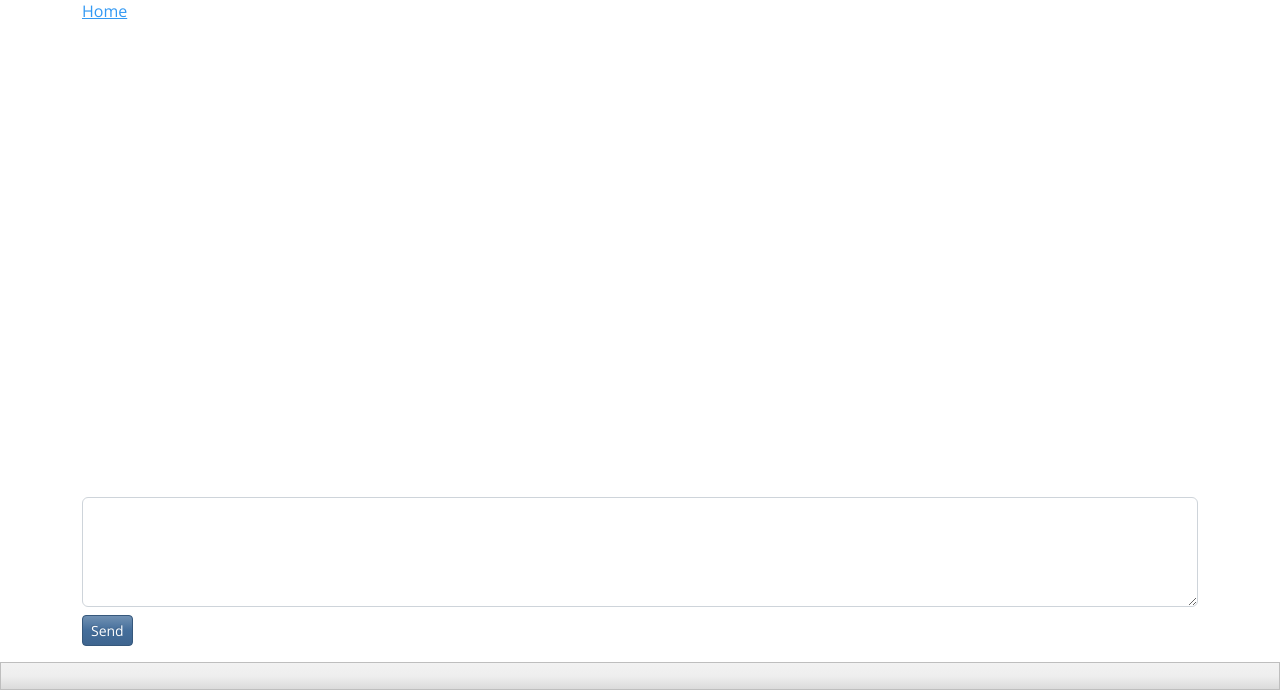
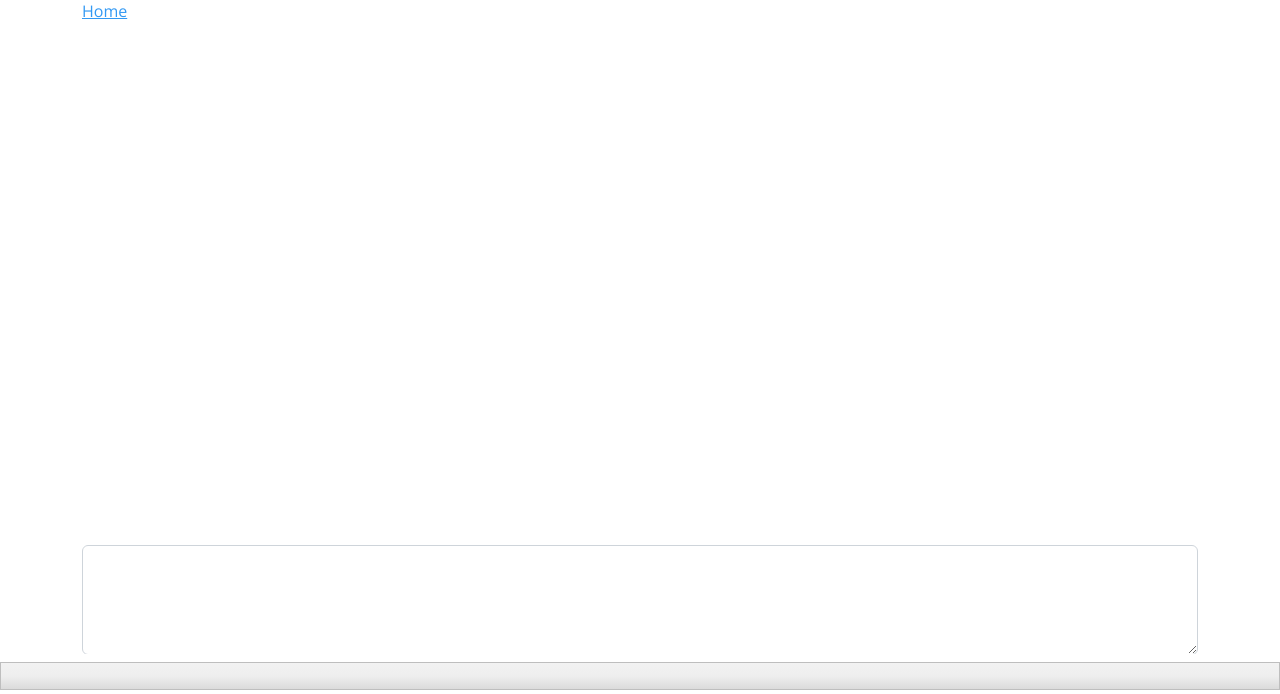
Before and after one commit to surf-bum/journal, a Flask app: page /ui/assistants/1/completion in a window 1280 px wide. Shown: the part 110-804 px from the top of the page. Run offline with Flask 3, Linux system fonts and the light colour scheme; parts of the project's set-up code (start-up, migrations or seed data) failed here and were passed over; some libraries are stand-ins or nearby versions.

Commit message:
fix: main layout can overflow

```diff
--- a/templates/assistants/completion.html
+++ b/templates/assistants/completion.html
@@ -2,7 +2,7 @@
 {% block content %}
     <div class="d-flex flex-column gap-2 h-100">
         <div class="flex-grow-1" id="messages"></div>
-        <form id="promptForm" method="POST" style="margin-bottom: 48px">
+        <form id="promptForm" method="POST">
             <div class="form-group">
                 <textarea autocomplete="off"
                           class="form-control mb-2"
--- a/templates/base.html
+++ b/templates/base.html
@@ -81,7 +81,7 @@
                     </div>
                 </nav>
             </header>
-            <main class="flex-grow-1">
+            <main class="flex-grow-1 overflow-auto">
                 <div class="container h-100">
                     <nav aria-label="breadcrumb">
                         <ol class="breadcrumb">
```
